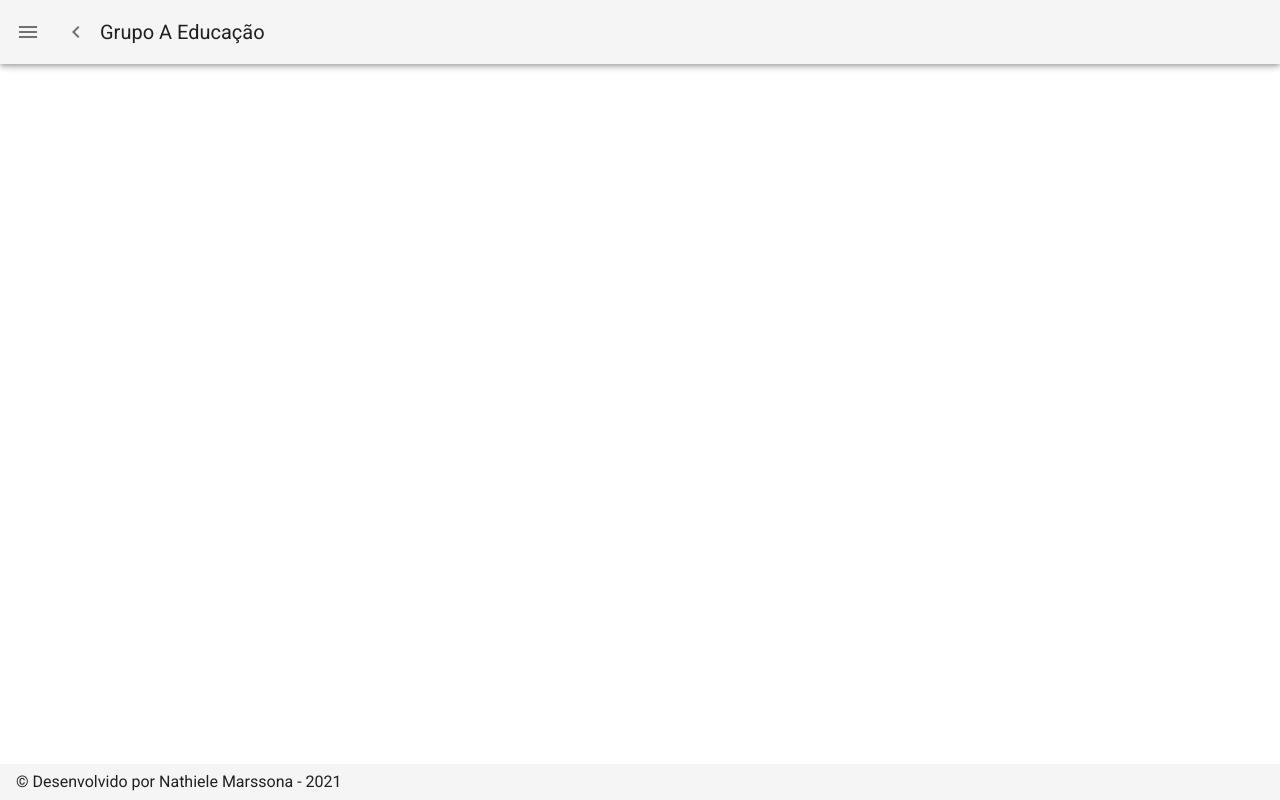
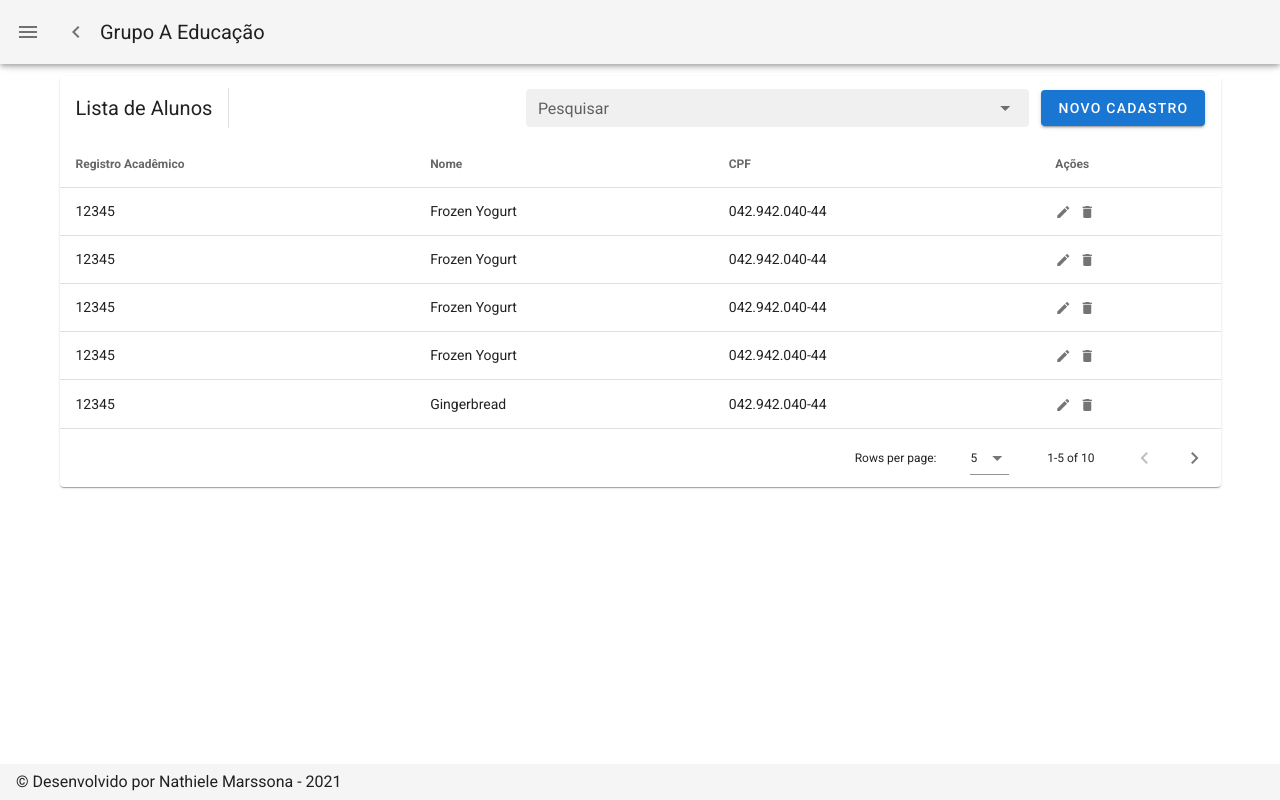
Before and after one commit to grupo-a/challenge-full-stack-web, a Nuxt app in the folder frontend/: page /students in a window 1280 px wide. Built offline with nearby package versions, Linux system fonts and the light colour scheme.

Commit message:
add students' list table + adjustments

```diff
--- /dev/null
+++ b/frontend/pages/students/index.vue
@@ -0,0 +1,166 @@
+<template>
+  <v-data-table
+    :headers="headers"
+    :items="desserts"
+    :items-per-page="5"
+    class="elevation-1"
+  >
+  <template v-slot:top>
+      <v-toolbar
+        flat
+      >
+        <v-toolbar-title>Lista de Alunos</v-toolbar-title>
+        <v-divider
+          class="mx-4"
+          inset
+          vertical
+        ></v-divider>
+        <v-spacer></v-spacer>
+        <v-autocomplete
+          dense
+          v-model="select"
+          :loading="loading"
+          :items="items"
+          :search-input.sync="search"
+          cache-items
+          class="mx-3"
+          flat
+          hide-no-data
+          hide-details
+          label="Pesquisar"
+          solo-inverted
+        ></v-autocomplete>
+        <v-dialog
+          v-model="dialog"
+          max-width="500px"
+        >
+          <template v-slot:activator="{ on, attrs }">
+            <v-btn
+              color="primary"
+              v-bind="attrs"
+              v-on="on"
+            >
+              Novo Cadastro
+            </v-btn>
+          </template>
+          <v-card>
+            <v-card-title>
+              <span class="headline">{{ formTitle }}</span>
+            </v-card-title>
+
+            <v-card-text>
+              <v-container>
+                <v-row>
+                  <v-col
+                    cols="12"
+                    sm="6"
+                    md="4"
+                  >
+                    <v-text-field
+                      v-model="editedItem.name"
+                      label="Dessert name"
+                    ></v-text-field>
+                  </v-col>
+                  <v-col
+                    cols="12"
+                    sm="6"
+                    md="4"
+                  >
+                    <v-text-field
+                      v-model="editedItem.calories"
+                      label="Calories"
+                    ></v-text-field>
+                  </v-col>
+                  <v-col
+                    cols="12"
+                    sm="6"
+                    md="4"
+                  >
+                    <v-text-field
+                      v-model="editedItem.fat"
+                      label="Fat (g)"
+                    ></v-text-field>
+                  </v-col>
+                  <v-col
+                    cols="12"
+                    sm="6"
+                    md="4"
+                  >
+                    <v-text-field
+                      v-model="editedItem.carbs"
+                      label="Carbs (g)"
+                    ></v-text-field>
+                  </v-col>
+                  <v-col
+                    cols="12"
+                    sm="6"
+                    md="4"
+                  >
+                    <v-text-field
+                      v-model="editedItem.protein"
+                      label="Protein (g)"
+                    ></v-text-field>
+                  </v-col>
+                </v-row>
+              </v-container>
+            </v-card-text>
+
+            <v-card-actions>
+              <v-spacer></v-spacer>
+              <v-btn
+                color="blue darken-1"
+                text
+                @click="close"
+              >
+                Cancel
+              </v-btn>
+              <v-btn
+                color="blue darken-1"
+                text
+                @click="save"
+              >
+                Save
+              </v-btn>
+            </v-card-actions>
+          </v-card>
+        </v-dialog>
+        <v-dialog v-model="dialogDelete" max-width="500px">
+          <v-card>
+            <v-card-title class="headline">Are you sure you want to delete this item?</v-card-title>
+            <v-card-actions>
+              <v-spacer></v-spacer>
+              <v-btn color="blue darken-1" text @click="closeDelete">Cancel</v-btn>
+              <v-btn color="blue darken-1" text @click="deleteItemConfirm">OK</v-btn>
+              <v-spacer></v-spacer>
+            </v-card-actions>
+          </v-card>
+        </v-dialog>
+      </v-toolbar>
+    </template>
+    <template v-slot:item.actions="{ item }">
+      <v-icon
+        small
+        class="mr-2"
+        @click="editItem(item)"
+      >
+        mdi-pencil
+      </v-icon>
+      <v-icon
+        small
+        @click="deleteItem(item)"
+      >
+        mdi-delete
+      </v-icon>
+    </template>
+    <template v-slot:no-data>
+      <v-btn
+        color="primary"
+        @click="initialize"
+      >
+        Reset
+      </v-btn>
+    </template>
+  </v-data-table>
+</template>
+
+<script type="text/javascript" src="./script.js" />
--- /dev/null
+++ b/frontend/pages/students/script.js
@@ -0,0 +1,169 @@
+export default {
+  data: () => ({
+    loading: false,
+    items: [],
+    search: null,
+    select: null,
+    dialog: false,
+    dialogDelete: false,
+    headers: [
+      {
+        text: 'Registro Acadêmico',
+        align: 'start',
+        sortable: false,
+        value: 'academicRegistry',
+      },
+      { text: 'Nome', value: 'name' },
+      { text: 'CPF', value: 'taxNumber' },
+      { text: 'Ações', value: 'actions', sortable: false },
+    ],
+    desserts: [],
+    editedIndex: -1,
+    editedItem: {
+      name: '',
+      calories: 0,
+      fat: 0,
+      carbs: 0,
+      protein: 0,
+    },
+    defaultItem: {
+      name: '',
+      calories: 0,
+      fat: 0,
+      carbs: 0,
+      protein: 0,
+    },
+  }),
+
+  computed: {
+    formTitle () {
+      return this.editedIndex === -1 ? 'New Item' : 'Edit Item'
+    },
+  },
+
+  watch: {
+    dialog (val) {
+      val || this.close()
+    },
+    dialogDelete (val) {
+      val || this.closeDelete()
+    },
+    search (val) {
+      val && val !== this.select && this.querySelections(val)
+    },
+  },
+
+  created () {
+    this.initialize()
+  },
+
+  methods: {
+    initialize () {
+      this.desserts = [
+        {
+          academicRegistry: '12345',
+          name: 'Frozen Yogurt',
+          taxNumber: '042.942.040-44',
+        },
+        {
+          academicRegistry: '12345',
+          name: 'Frozen Yogurt',
+          taxNumber: '042.942.040-44',
+        },
+        {
+          academicRegistry: '12345',
+          name: 'Frozen Yogurt',
+          taxNumber: '042.942.040-44',
+        },
+        {
+          academicRegistry: '12345',
+          name: 'Frozen Yogurt',
+          taxNumber: '042.942.040-44',
+        },
+        {
+          name: 'Gingerbread',
+          academicRegistry: '12345',
+          taxNumber: '042.942.040-44',
+        },
+        {
+          name: 'Jelly bean',
+          academicRegistry: '12345',
+          taxNumber: '042.942.040-44',
+        },
+        {
+          name: 'Lollipop',
+          academicRegistry: '12345',
+          taxNumber: '042.942.040-44',
+        },
+        {
+          name: 'Honeycomb',
+          academicRegistry: '12345',
+          taxNumber: '042.942.040-44',
+        },
+        {
+          name: 'Donut',
+          academicRegistry: '12345',
+          taxNumber: '042.942.040-44',
+        },
+        {
+          name: 'KitKat',
+          academicRegistry: '12345',
+          taxNumber: '042.942.040-44',
+        },
+      ]
+    },
+
+    editItem (item) {
+      this.editedIndex = this.desserts.indexOf(item)
+      this.editedItem = Object.assign({}, item)
+      this.dialog = true
+    },
+
+    deleteItem (item) {
+      this.editedIndex = this.desserts.indexOf(item)
+      this.editedItem = Object.assign({}, item)
+      this.dialogDelete = true
+    },
+
+    deleteItemConfirm () {
+      this.desserts.splice(this.editedIndex, 1)
+      this.closeDelete()
+    },
+
+    close () {
+      this.dialog = false
+      this.$nextTick(() => {
+        this.editedItem = Object.assign({}, this.defaultItem)
+        this.editedIndex = -1
+      })
+    },
+
+    closeDelete () {
+      this.dialogDelete = false
+      this.$nextTick(() => {
+        this.editedItem = Object.assign({}, this.defaultItem)
+        this.editedIndex = -1
+      })
+    },
+
+    save () {
+      if (this.editedIndex > -1) {
+        Object.assign(this.desserts[this.editedIndex], this.editedItem)
+      } else {
+        this.desserts.push(this.editedItem)
+      }
+      this.close()
+    },
+
+    querySelections (v) {
+      this.loading = true
+      // Simulated ajax query
+      setTimeout(() => {
+        this.items = this.names.filter(e => {
+          return (e || '').toLowerCase().indexOf((v || '').toLowerCase()) > -1
+        })
+        this.loading = false
+      }, 500)
+    },
+  },
+}
```
